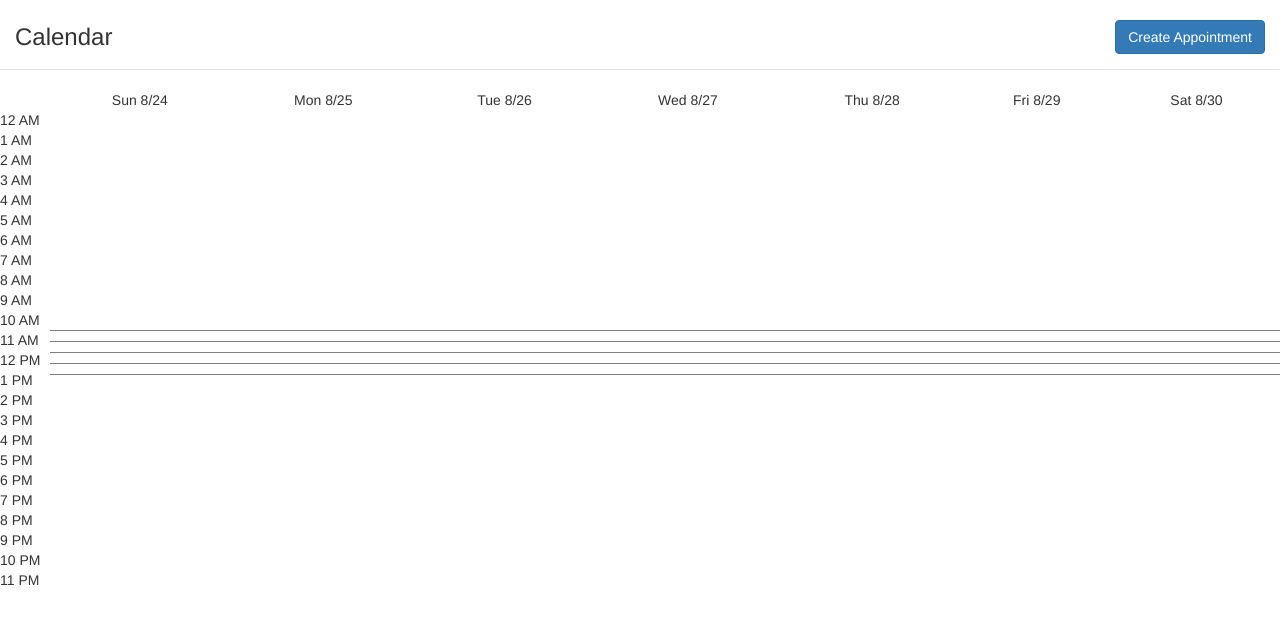
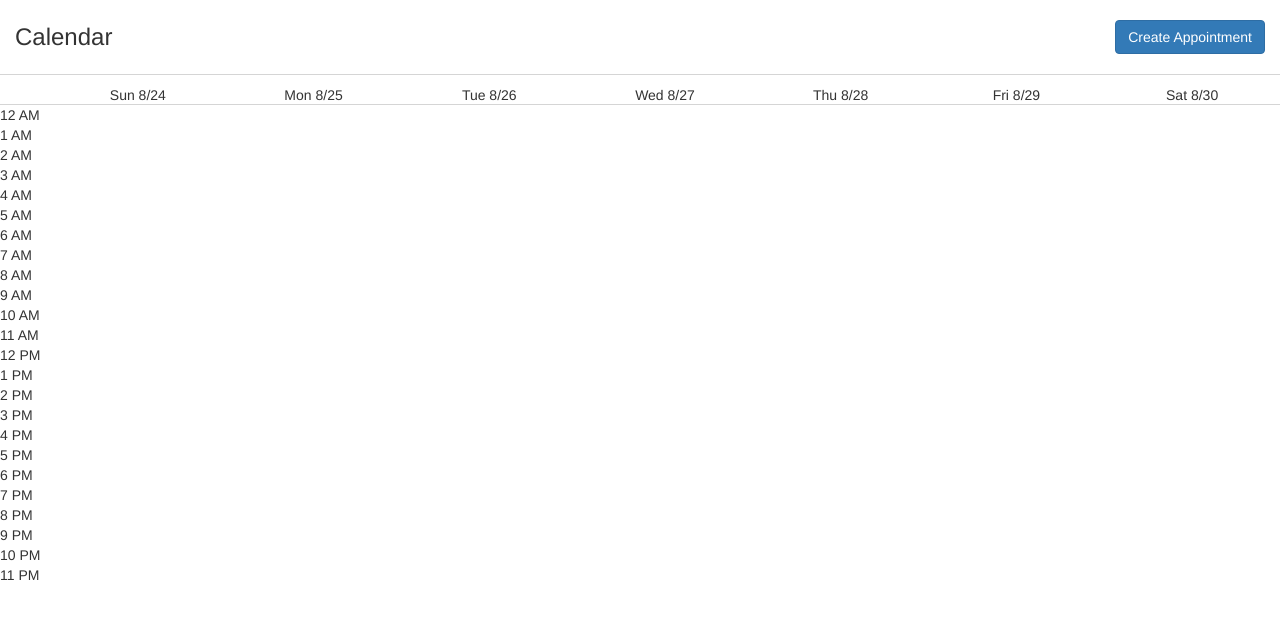
Before and after one commit to viknesb/calendar, a website: page app/index.html at #/week in a window 1280 px wide. Drawn offline with nearby package versions, Linux system fonts and the light colour scheme; some packages are replaced by stand-ins of ours; files that its build step writes are made by us from their sources.

Commit message:
Fixing the header on top and removing slot gradient background

```diff
--- a/app/index.html
+++ b/app/index.html
@@ -26,7 +26,7 @@
     	<div class="pull-right"><button class="btn btn-primary">Create Appointment</button></div>
     </div>
 
-    <div ng-view=""></div>
+    <div ng-view="" class="view-container"></div>
 
 
     <!-- Google Analytics: change UA-XXXXX-X to be your site's ID -->
--- a/app/styles/main.css
+++ b/app/styles/main.css
@@ -1,37 +1,54 @@
-/* Space out content a bit */
-body {
-  padding-top: 20px;
-  padding-bottom: 20px;
+.header,
+.footer {
+	position:fixed;
+	padding:20px 15px;
+}
+/* Header is always fixed on top of the page */
+.header {
+	height:75px;
+	width:100%;
+	top:0px;
+	border-bottom:1px solid #d5d5d5;
+	background-color:#ffffff;
+	z-index:100;
+}
+.header .header-text {
+	font-size:24px;
+	font-family:inherit;
+	font-weight:500;
+	display:inline-block;
+}
+/* View container is the main content area */
+.view-container {
+	position:relative;
+	width:100%;
+	top:75px;
+}
+.weeks-table {
+	width:100%;
+	table-layout:fixed;
+}
+.weeks-table th {
+	text-align:center;
+	font-weight:normal;
+}
+/* Weeks header is fixed on top of the page after the header */
+.weeks-header-wrapper {
+	position:fixed;
+	height:30px;
+	top:75px;
+	padding-top:10px;
+	border-bottom:1px solid #d5d5d5;
+	background-color:#ffffff;
+	z-index:100;
 }
 
-.header,
-.footer {
-  padding: 0px 15px;
-}
-.header {
-  border-bottom: 1px solid #e5e5e5;
-  margin-bottom: 20px;
-}
-.header .header-text {
-  padding-bottom: 15px;
-  font-size: 24px;
-  font-family: inherit;
-  font-weight: 500;
-  display: inline-block;
-}
-
-.week-table {
-	width:100%;
-}
-.week-table th {
-	text-align: center;
-	font-weight: normal;
-}
 /* Div to hold the appointments table */
 .appointments-table-wrapper {
+	position:relative;
 	width:100%;
-	height:560px;
-	overflow:auto;
+	height:760px;
+	top:30px;
 }
 .timeslot {
 	width:50px;
--- a/app/views/week.html
+++ b/app/views/week.html
@@ -1,5 +1,7 @@
 <div>
-	<table class="week-table">
+	<div class="weeks-header-wrapper">
+		<!--  Header of the table (Shows the days in a week) -->
+		<table class="weeks-table weeks-header">
 	  		<thead>
 	  			<tr>
 	  				<th class="timeslot"></th>
@@ -9,23 +11,16 @@
 	  			</tr>
 	  		</thead>
 	  	</table>
-
+  	</div>
   	<div class="appointments-table-wrapper">
-  		 <table class="week-table appointments-table">
+  		 <table class="weeks-table appointments-table">
   		 	<tbody>
   		 		<tr>
   		 			<td class="timeslot">
   		 				<div ng-repeat="time in day">{{time | date : 'h a'}}</div>
   		 			</td>
-  		 			<td ng-repeat="day in week"><div style="width:100%; height:60px;
-  		 				background: repeating-linear-gradient(
-					  	#ffffff,
-						#ffffff 10px,
-						#ffffff 1px,
-						#000000 11px,
-						#3eff8f 11px,
-						#3eff8f 11px);">
-					  	</div>
+  		 			<td ng-repeat="day in week">
+  		 				<div></div>
 					</td>
   		 		</tr>
   		 	</tbody>
```
Lines whose indentation alone changed are shown as unchanged.
